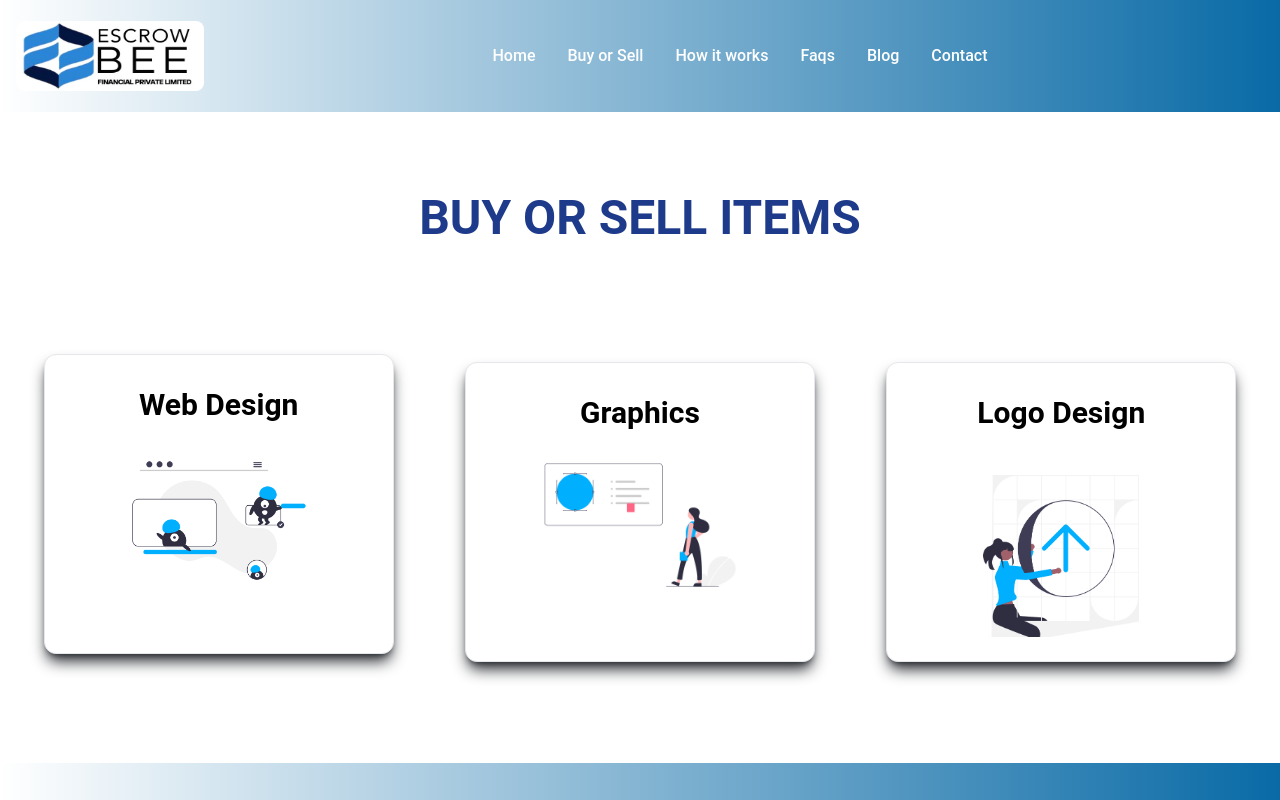
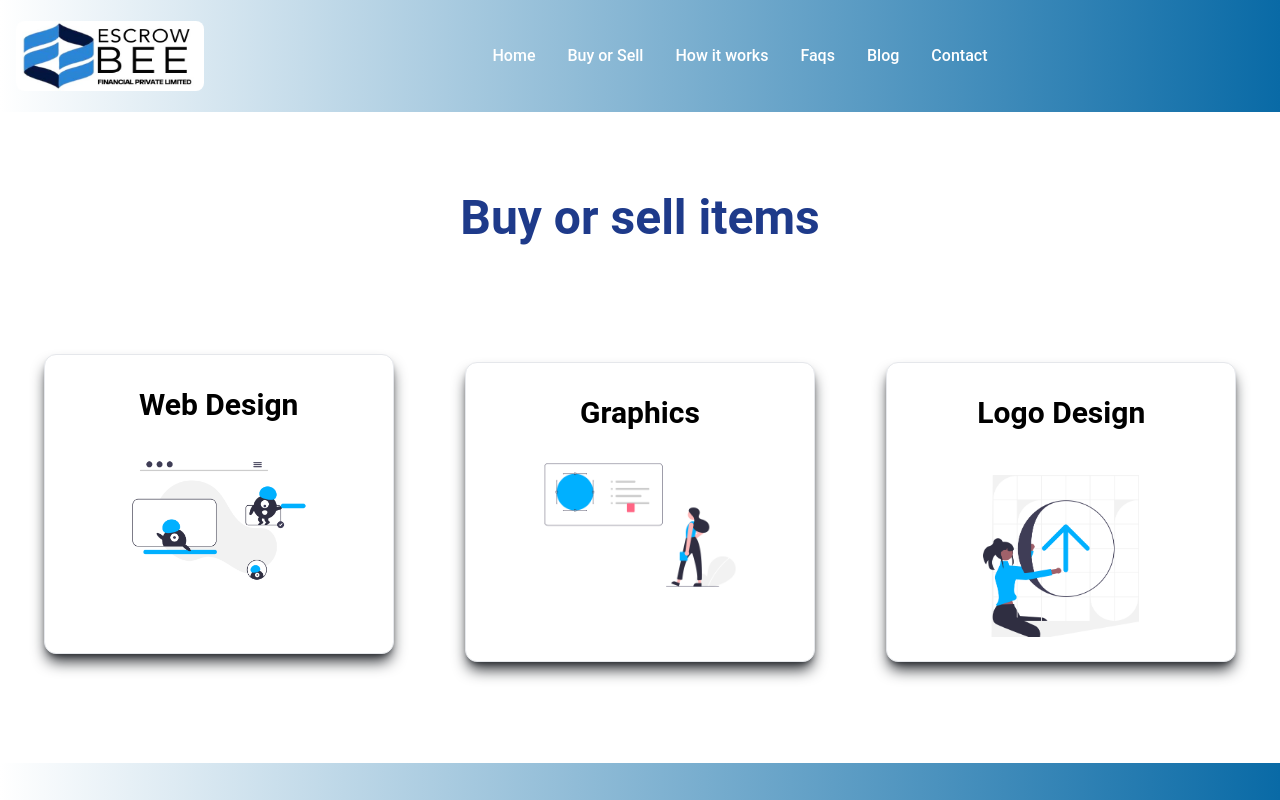
Before and after one commit to amankumar2k15/BharatEscrow, a React (Create React App) app: page /buy-sell in a window 1280 px wide. Shown: the top 800 px of the page. Built offline with nearby package versions, Linux system fonts and the light colour scheme.

Commit message:
reduce size of image

```diff
--- a/src/pages/BuySell.js
+++ b/src/pages/BuySell.js
@@ -25,7 +25,7 @@ const BuySell = () => {
             <section className='buySell my-4 mt-20 border-y-2 border-white'>
                 <div className=' flex pt-28 pb-[83px] font-roboto flex-col gap-5 px-2 ' >
                     <div className='font-bold text-3xl sm:text-4xl md:text-5xl mt-8 sm:mt-0 w-full text-center text-blue-900'>
-                        BUY OR SELL ITEMS
+                        Buy or sell items
                     </div>
                     <ul className=' uppercase font-bold text-sm sm:text-md md:text-lg w-full text-center leading-tight mt-5  flex justify-evenly flex-wrap'>
                         {["Domain", "Websites", "Car or Trucks", "Gadgets", "Motorcycles"].map((item) => {
```
